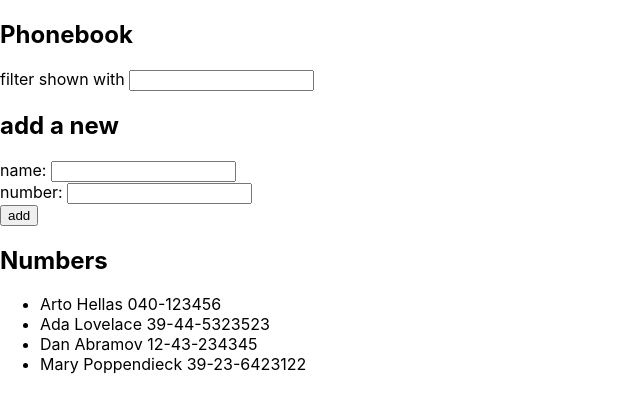
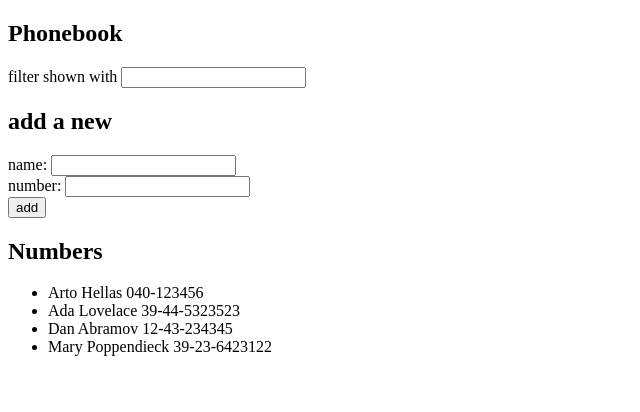
Before and after one commit to Idlaviv17/Full-Stack-open, a React (Create React App) app in the folder part2/phonebook/: page / in a window 1280 px wide. Shown: the top 412 px of the page, without its empty margins (0-640 px from the left). Built offline with nearby package versions, Linux system fonts and the light colour scheme.

Commit message:
Delete index.css

```diff
--- a/part2/phonebook/src/index.css
+++ /dev/null
@@ -1,13 +0,0 @@
-body {
-  margin: 0;
-  font-family: -apple-system, BlinkMacSystemFont, 'Segoe UI', 'Roboto', 'Oxygen',
-    'Ubuntu', 'Cantarell', 'Fira Sans', 'Droid Sans', 'Helvetica Neue',
-    sans-serif;
-  -webkit-font-smoothing: antialiased;
-  -moz-osx-font-smoothing: grayscale;
-}
-
-code {
-  font-family: source-code-pro, Menlo, Monaco, Consolas, 'Courier New',
-    monospace;
-}
```
Also changed, not shown: part2/phonebook/src/index.js (+3 -5 lines).
